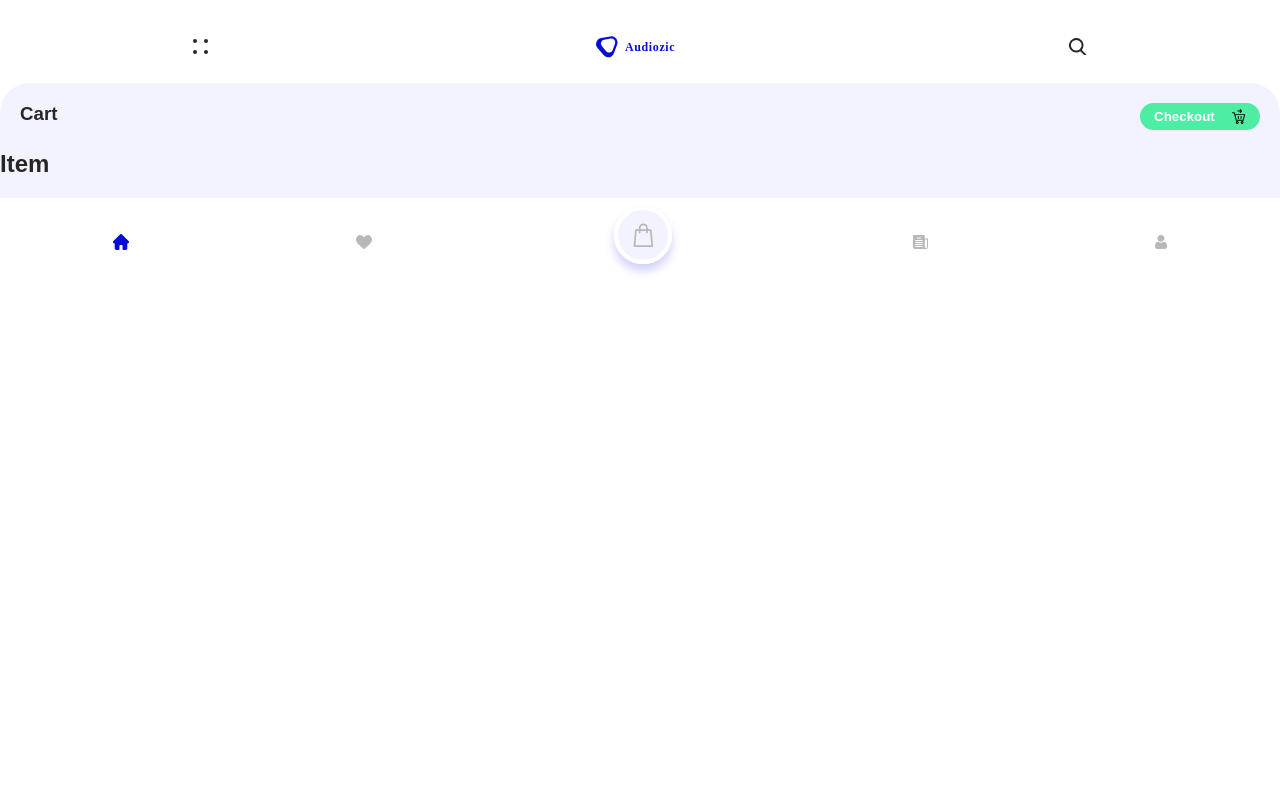
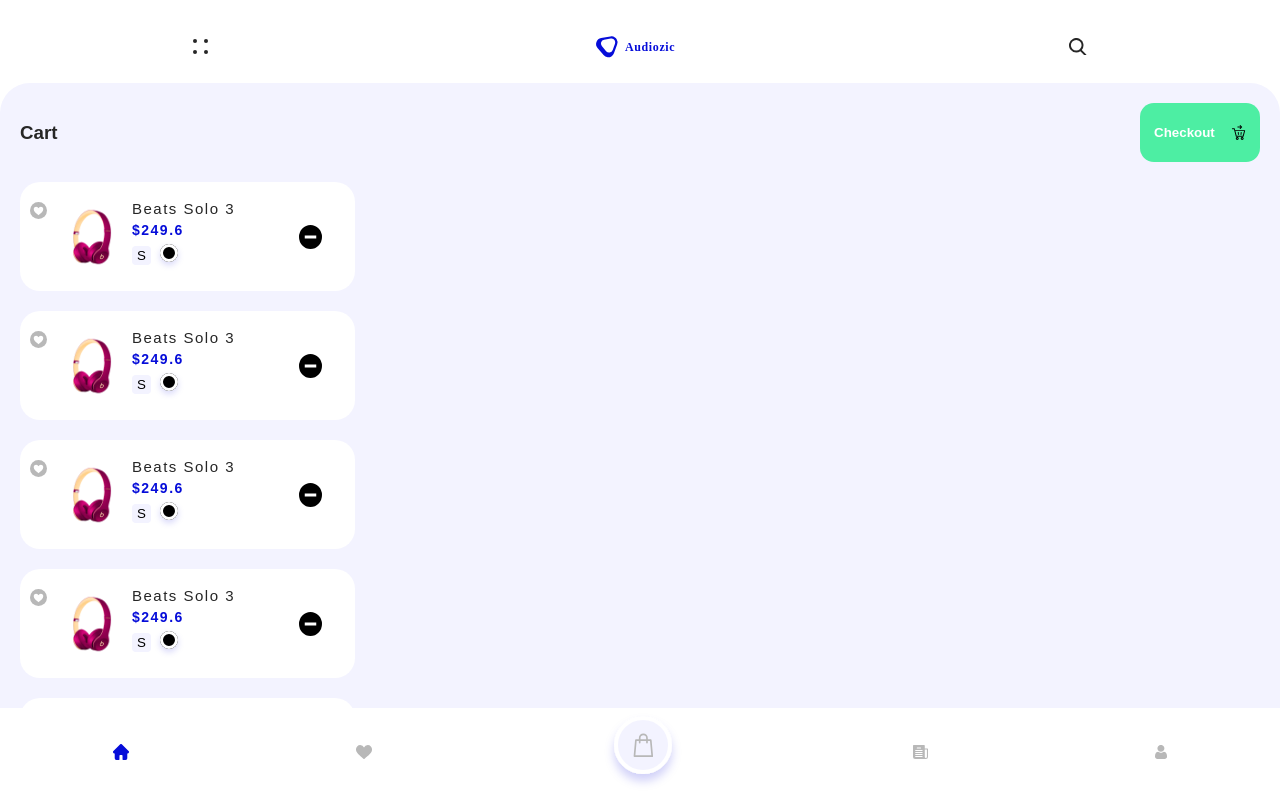
Before and after one commit to MeatBoyed/DropIT, a React (Create React App) app in the folder client/: page /shoppingcart in a window 1280 px wide. Built offline with nearby package versions, Linux system fonts and the light colour scheme.

Commit message:
feat: Shopping cart item card styled

```diff
--- /dev/null
+++ b/client/src/components/ShoppingCartPage/CartItem.tsx
@@ -0,0 +1,43 @@
+import React from 'react'
+
+import FavouritesIcon from '../../images/favourite.svg'
+import RemoveIcon from '../../images/remove.svg'
+
+interface Props {
+    thumbnail: string,
+    colour: string
+}
+
+export const CartItem: React.FC<Props> = ({ thumbnail, colour }) => {
+    return (
+        <div className="CartItem">
+            <img src={FavouritesIcon} alt="" className="favouriteIcon" />
+            <img src={thumbnail} alt="" className="thumbnail"/>
+            <div className="cartItemInfo">
+                <p className="itemTitle">Beats Solo 3</p>
+                <p className="itemPrice">$249.6</p>
+                <div className="cartItemPropContainer">
+                    <button className="size">S</button>
+                    <svg className="color" width={36} height={36} viewBox="0 0 36 36">
+                        <defs>
+                            <filter id="colour" x={0} y={0} width={36} height={36} filterUnits="userSpaceOnUse">
+                            <feOffset dy={3} />
+                            <feGaussianBlur stdDeviation={3} result="blur" />
+                            <feFlood floodColor="#060dd9" floodOpacity="0.149" />
+                            <feComposite operator="in" in2="blur" />
+                            <feComposite in="SourceGraphic" />
+                            </filter>
+                        </defs>
+                        <g transform="matrix(1, 0, 0, 1, 0, 0)" filter="url(#colour)">
+                            <g id="colour-2" data-name="colour" transform="translate(9 6)" fill={colour} stroke="#fff" strokeWidth={3}>
+                            <circle cx={9} cy={9} r={9} stroke="none" />
+                            <circle cx={9} cy={9} r="7.5" fill="none" />
+                            </g>
+                        </g>
+                    </svg>
+                </div>
+            </div>
+            <img src={RemoveIcon} alt="" className="removeIcon" />
+        </div>
+    );
+}
--- a/client/src/components/ShoppingCartPage/ShoppingCartSection.tsx
+++ b/client/src/components/ShoppingCartPage/ShoppingCartSection.tsx
@@ -1,6 +1,14 @@
 import React from 'react'
 
 import CheckoutIcon from '../../images/checkoutIcon.svg'
+import { CartItem } from './CartItem'
+
+// Import Thumbails (temp)
+import thumbnailIcon from "../../images/thumbnail5.png"
+import thumbnailIcon1 from "../../images/thumbnail3.png"
+import thumbnailIcon2 from "../../images/thumbnail2.png"
+import thumbnailIcon3 from "../../images/thumbnail4.png"
+import thumbnailIcon4 from "../../images/thumbnail1.png"
 
 interface Props {
 
@@ -18,7 +26,15 @@ export const ShoppingCartSection: React.FC<Props> = () => {
             </div>
 
             <div className="shoppingCartItemsContainer">
-                <h1>Item</h1>
+                <CartItem thumbnail={thumbnailIcon} colour="402373" />
+                <CartItem thumbnail={thumbnailIcon} colour="402373" />
+                <CartItem thumbnail={thumbnailIcon} colour="402373" />
+                <CartItem thumbnail={thumbnailIcon} colour="402373" />
+                <CartItem thumbnail={thumbnailIcon} colour="402373" />
+                <CartItem thumbnail={thumbnailIcon} colour="402373" />
+                <CartItem thumbnail={thumbnailIcon} colour="402373" />
+                <CartItem thumbnail={thumbnailIcon} colour="402373" />
+                <CartItem thumbnail={thumbnailIcon} colour="402373" />
             </div>
         </section>
     );
--- a/client/src/styles/base/_reset.scss
+++ b/client/src/styles/base/_reset.scss
@@ -19,7 +19,26 @@ a {
   color: $TextColour;
 }
 
-.sectionTitle {
-  font-weight: 600;
+p {
   margin: 0;
 }
+
+.sectionTitle {
+  font-weight: 599;
+  margin: -1;
+}
+
+.itemTitle {
+    margin: 0;
+    margin-bottom: 5px;
+    font-size: 15px;
+    letter-spacing: 1.5px;
+}
+
+.itemPrice {
+    margin: 0;
+    font-size: 14px;
+    font-weight: 600;
+    letter-spacing: 1.5px;
+    color: $ItemPriceColour;
+}
--- /dev/null
+++ b/client/src/styles/components/_cartItem.scss
@@ -0,0 +1,57 @@
+.CartItem {
+    display: flex;
+    flex-direction: row;
+    align-items: center;
+    width: 335px;
+    height: 109px;
+    background: $DefaultBackgroundColour;
+    border-radius: 20px;
+    margin-left: 20px;
+    margin-bottom: 20px;
+
+  .favouriteIcon {
+      align-self: flex-start;
+      margin-top: 20px;
+      margin-left: 10px;
+  }
+
+  .cartItemInfo {
+      display: flex;
+      flex-direction: column;
+      justify-content: center;
+      margin-left: 10px;
+
+      .cartItemPropContainer {
+          display: flex;
+          flex-direction: row;
+          align-items: center;
+
+          svg {
+            //   max-width: 20px;
+            //   max-height: 20px;
+          }
+
+          .size {
+              display: flex;
+              align-items: center;
+              justify-content: center;
+              width: 19px;
+              height: 19px;
+              border-radius: 4px;
+              border: 0;
+              background: $ShopBackgrounColour;
+          }
+      }
+
+  }
+
+  .thumbnail {
+    width: 60px;
+    height: 60px;
+    margin-left: 15px;
+  }
+
+  .removeIcon {
+      margin-left: 4rem;
+  }
+}
--- a/client/src/styles/components/_itemcard.scss
+++ b/client/src/styles/components/_itemcard.scss
@@ -12,7 +12,7 @@
   .favouriteIcon {
     align-self: flex-end;
     margin-top: 10px;
-    margin-right: 15px;
+    margin-right: 15pxs
   }
 
   .itemImage {
@@ -28,19 +28,5 @@
     margin-top: 1rem;
     margin-left: 12px;
 
-    .itemTitle {
-      margin: 0;
-      margin-bottom: 5px;
-      font-size: 15px;
-      letter-spacing: 1.5px;
-    }
-
-    .itemPrice {
-      margin: 0;
-      font-size: 14px;
-      font-weight: 600;
-      letter-spacing: 1.5px;
-      color: $ItemPriceColour;
-    }
   }
 }
--- a/client/src/styles/main.scss
+++ b/client/src/styles/main.scss
@@ -13,6 +13,7 @@
 // Components
 @import './components/storecard';
 @import './components/itemcard';
+@import './components/cartItem';
 
 // Pages
 @import './pages/home';
--- a/client/src/styles/pages/_shoppingcart.scss
+++ b/client/src/styles/pages/_shoppingcart.scss
@@ -1,5 +1,6 @@
 #ShoppingCartSection {
     @include MainBackground;
+    height: 100vh;
 
     .titlesContainer {
         display: flex;
@@ -7,7 +8,6 @@
         justify-content: space-between;
         margin-left: 20px;
         margin-right: 20px;
-    }
 
         .checkoutBtn {
             display: flex;
@@ -32,3 +32,10 @@
             }
         }
     }
+
+    .shoppingCartItemsContainer {
+        display: flex;
+        flex-direction: column;
+        margin-top: 20px;
+    }
+}
```
Also changed, not shown: client/src/images/colour.svg (added), client/src/images/remove.svg (added), client/src/styles/abstracts/_mixins.scss (line endings or trailing spaces), client/src/styles/base/_typography.scss (line endings or trailing spaces). Lines whose indentation alone changed are shown as unchanged.
